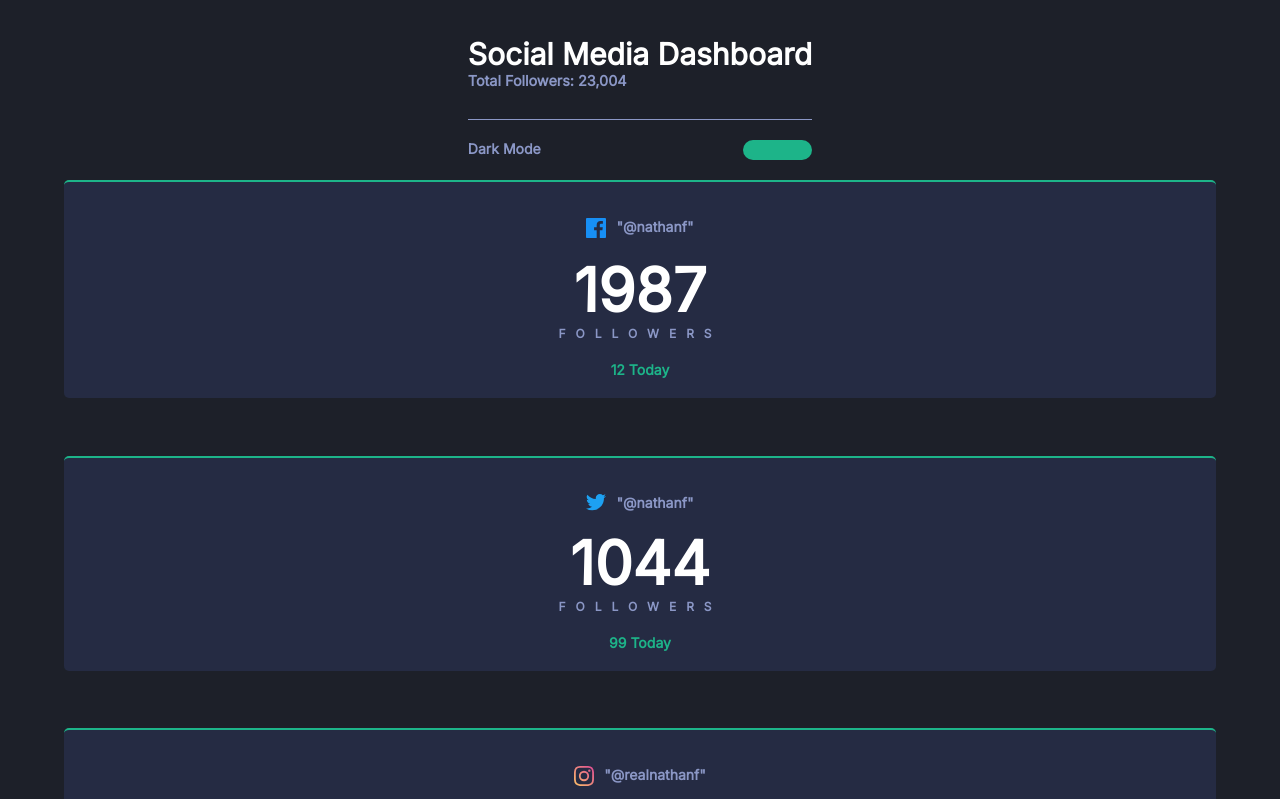
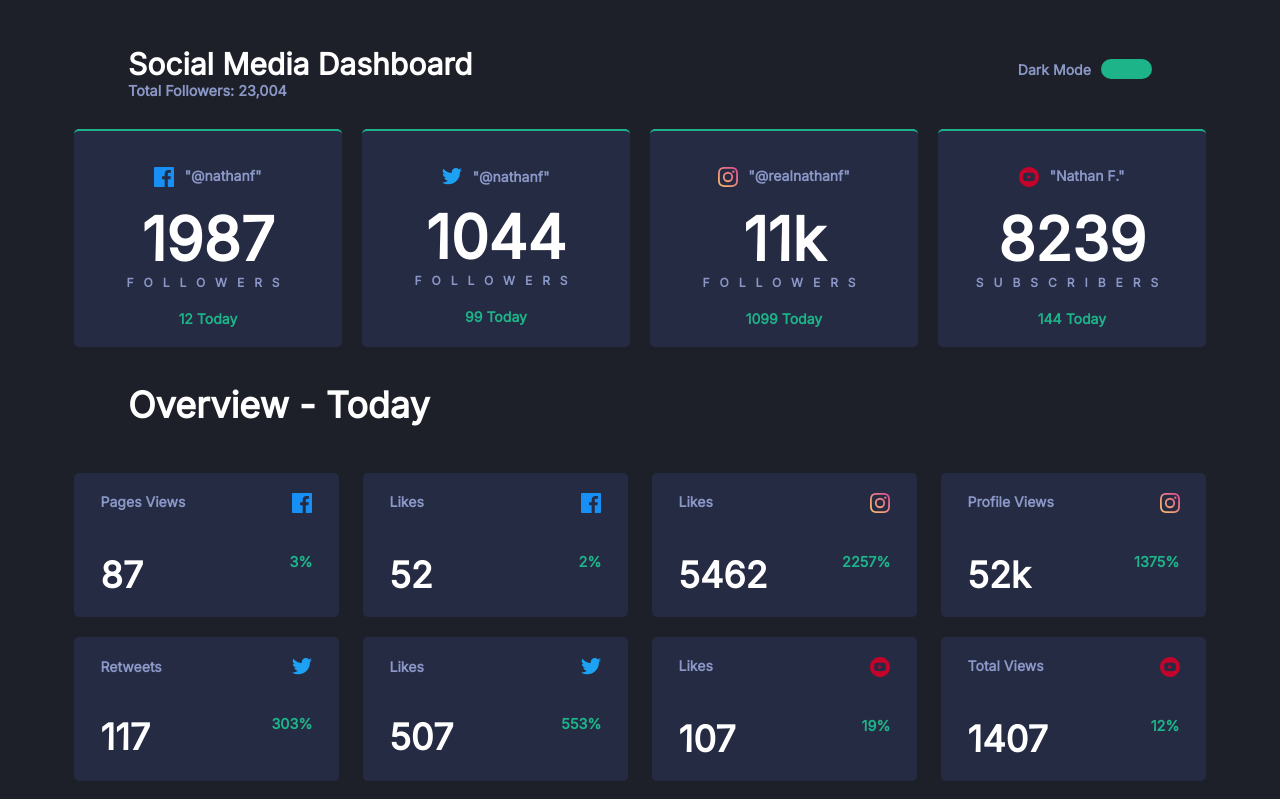
Before and after one commit to diegopagini/Social-Media-Dashboard_CSS, a plain HTML site: page index.html in a window 1280 px wide. Shown: the top 799 px of the page. Drawn offline with Linux system fonts and the light colour scheme.

Commit message:
Terminado

```diff
--- a/index.html
+++ b/index.html
@@ -4,11 +4,12 @@
     <meta charset="UTF-8">
     <meta name="viewport" content="width=device-width, initial-scale=1.0">
     <link rel="stylesheet" href="style.css">
+    <link rel="stylesheet" href="styledesktop.css" media="screen and (min-width: 1000px)">
     <link href="https://fonts.googleapis.com/css2?family=Inter&display=swap" rel="stylesheet">
     <title>Frontend Mentor</title>
 </head>
 <body class="body">
-    <header>
+    <header class="header">
         <div class="header-container">
             <h1>Social Media Dashboard</h1>
             <h4>Total Followers: 23,004</h4>
@@ -26,7 +27,7 @@
         <h1>Overview - Today</h1>
     </div>
     <section class="secontary-section">
-        <div class="main-container" id="show-more">
+        <div class="main-container more" id="show-more">
         </div>
     </section>
     <script src="index.js"></script>
--- /dev/null
+++ b/styledesktop.css
@@ -0,0 +1,51 @@
+body {
+  width: 100vw;
+  height: 100vh;
+}
+
+.header {
+  width: 80%;
+  display: grid;
+  grid-template-columns: 1fr 1fr;
+}
+.header-container {
+  grid-column: 1;
+}
+.header-container h4 {
+  border: none;
+}
+.mode-container {
+  grid-column: 2;
+  display: flex;
+  justify-content: flex-end;
+  align-items: center;
+}
+.mode-container h3 {
+  margin-right: 10px;
+}
+.mode-container button {
+  width: 10%;
+}
+
+.main-container {
+  display: flex;
+}
+.cont {
+  margin: 0 10px;
+}
+
+.contx {
+  width: 23%;
+  margin: 10px;
+  display: flex;
+}
+.incon-wraper {
+  display: flex;
+}
+
+.more {
+  display: flex;
+  flex-wrap: wrap;
+  width: 100%;
+  justify-content: space-between;
+}
```
